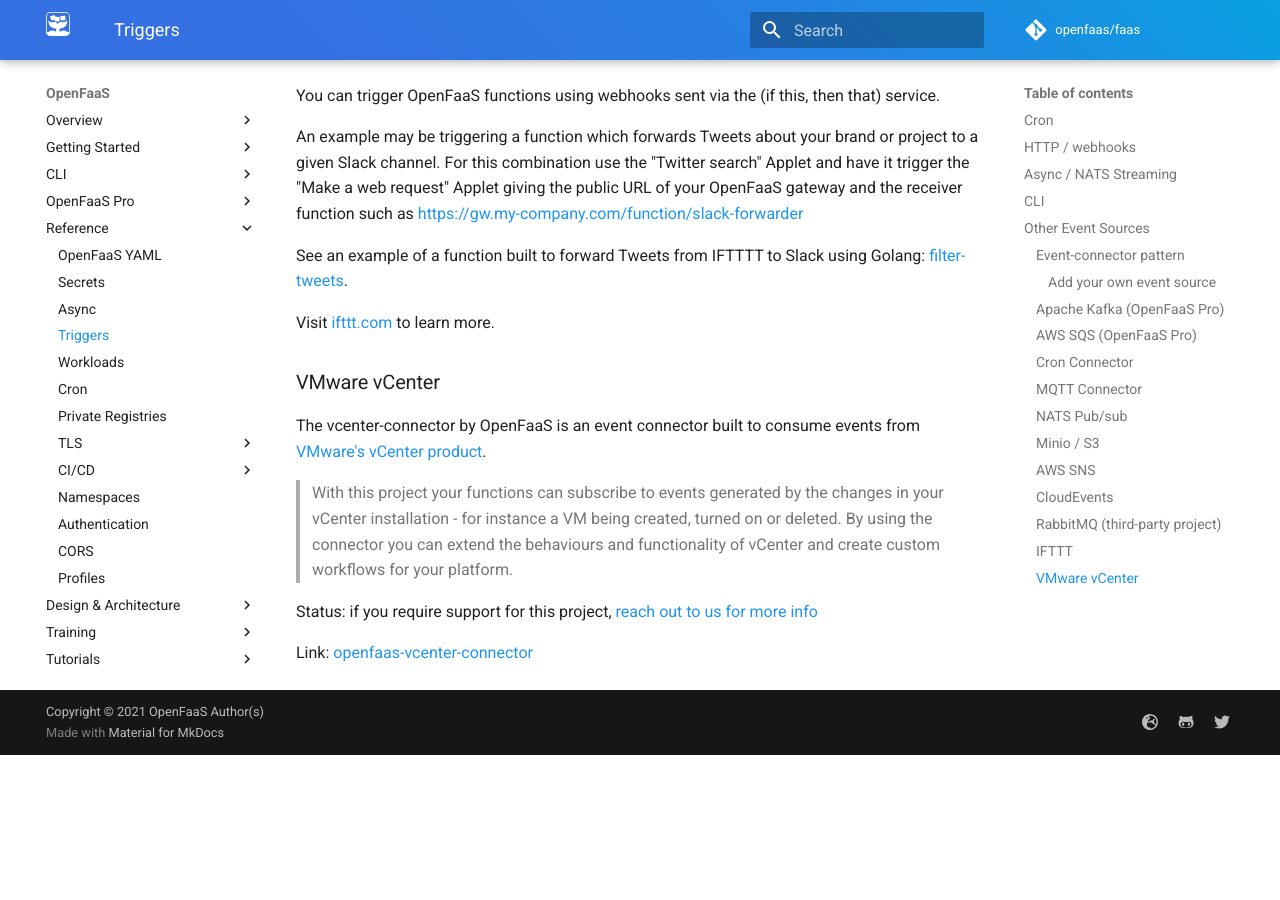
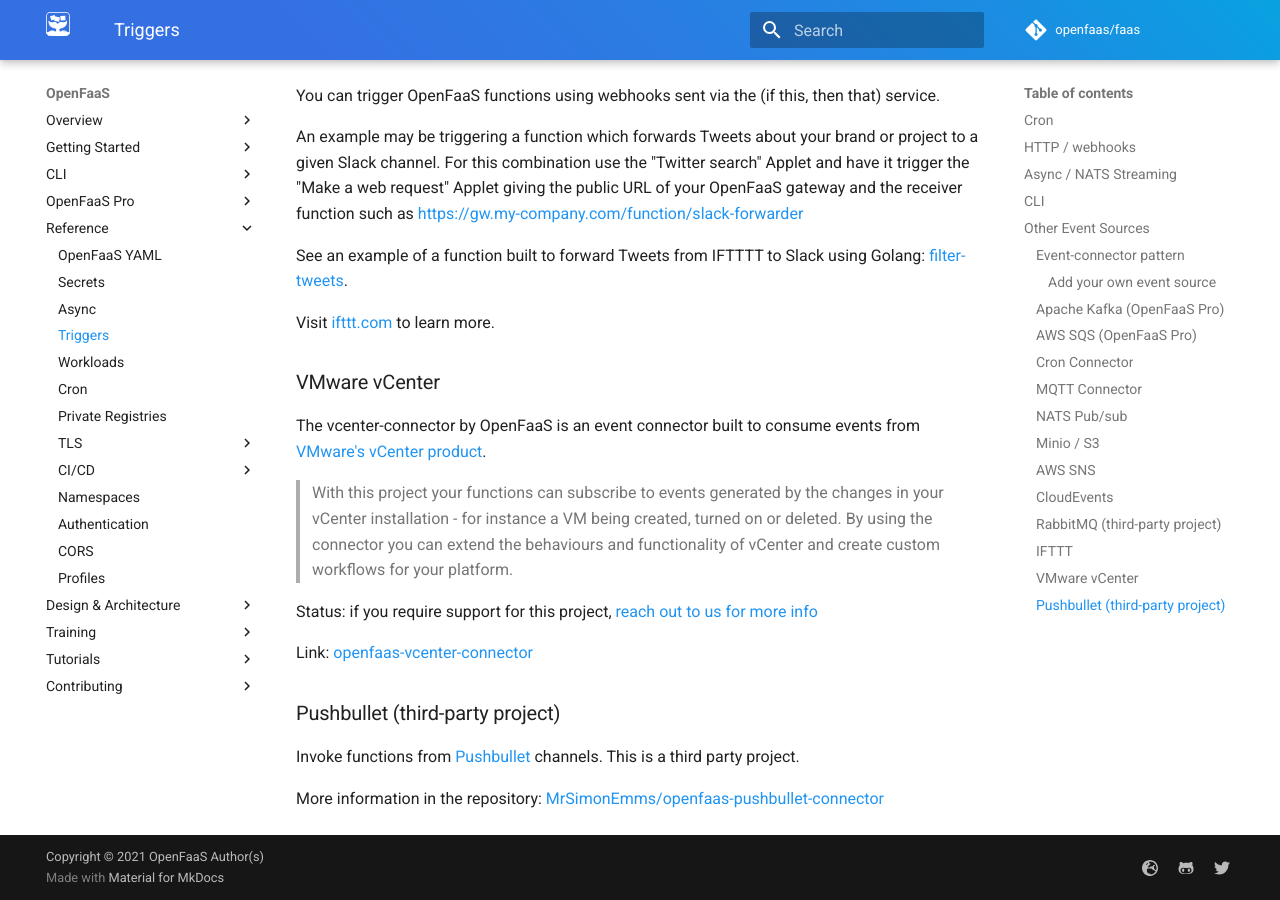
Before and after one commit to openfaas/docs, an MkDocs documentation site: the page built from docs/reference/triggers.md, in a window 1280 px wide and 900 px high, scrolled down 3783 px. Built offline with MkDocs 1.6.1 and Material for MkDocs 9.7.7, drawn with Linux system fonts in a browser that asks for light colours; comment, search, counter and statistics services are not loaded; before the commit the page ends 4538 px from its top, so only the background shows below that.

Commit message:
Add Pushbullet to listing
Signed-off-by: Simon Emms <simon@simonemms.com>

```diff
--- a/docs/reference/triggers.md
+++ b/docs/reference/triggers.md
@@ -142,3 +142,9 @@ The vcenter-connector by OpenFaaS is an event connector built to consume events
 Status: if you require support for this project, [reach out to us for more info](https://openfaas.com/support/)
 
 Link: [openfaas-vcenter-connector](https://github.com/openfaas-incubator/openfaas-vcenter-connector)
+
+### Pushbullet (third-party project)
+
+Invoke functions from [Pushbullet](https://www.pushbullet.com) channels. This is a third party project.
+
+More information in the repository: [MrSimonEmms/openfaas-pushbullet-connector](https://github.com/MrSimonEmms/openfaas-pushbullet-connector)
```
